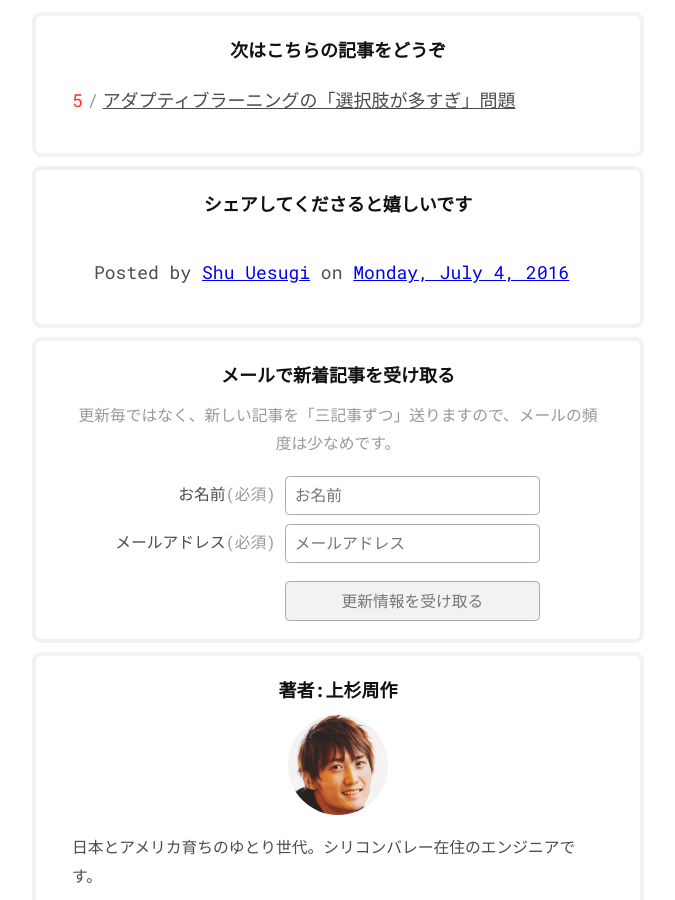
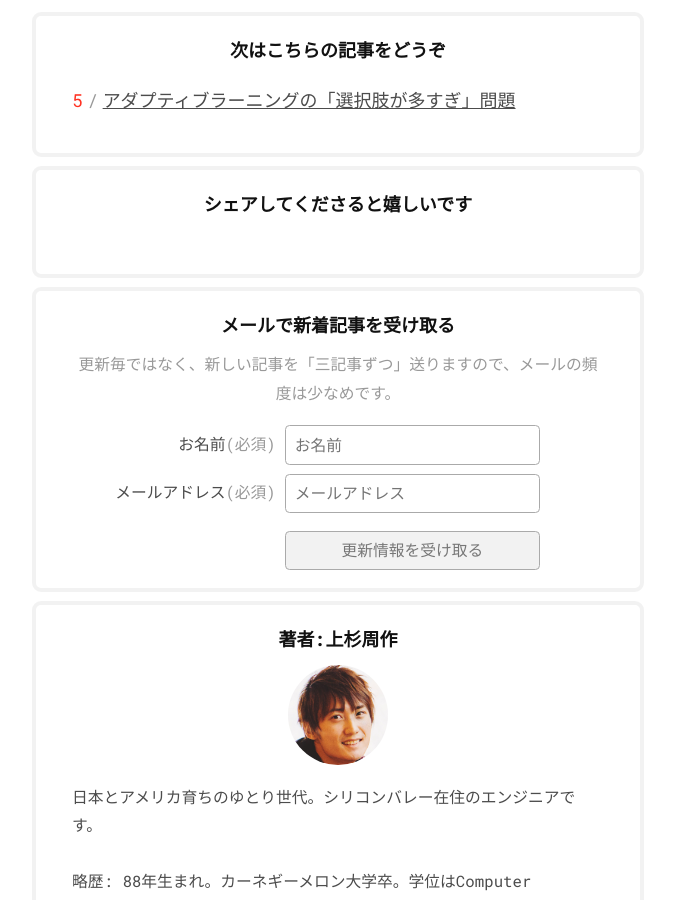
Before and after one commit to chibicode/senseicode, a Jekyll site: the page built from _posts/2016-09-06-too-many-choices.md, in a window 1280 px wide and 900 px high, scrolled down 10668 px. Shown: the whole window, without its empty margins (302-977 px from the left). Built offline with Jekyll 4.4.1, drawn with Linux system fonts in a browser that asks for light colours; comment, search, counter and statistics services are not loaded.

Commit message:
Remove FB

```diff
--- a/_layouts/post.html
+++ b/_layouts/post.html
@@ -80,7 +80,7 @@ layout: default
     {% endif %}
     {% if page.fb_id %}
     <div class="mt4" style='margin-left: -1rem; margin-right: -1rem'>
-      <div class="fb-post" data-href="https://www.facebook.com/shu/posts/{{ page.fb_id }}" data-width="auto" data-show-text="true"><blockquote cite="https://www.facebook.com/shu/posts/{{ page.fb_id }}" class="fb-xfbml-parse-ignore">Posted by <a href="https://www.facebook.com/shu">Shu Uesugi</a> on&nbsp;<a href="https://www.facebook.com/shu/posts/{{ page.fb_id }}">Monday, July 4, 2016</a></blockquote></div>
+      <div class="fb-post" data-href="https://www.facebook.com/shu/posts/{{ page.fb_id }}" data-width="auto" data-show-text="true"></div>
     </div>
     {% endif %}
   </div>
```
